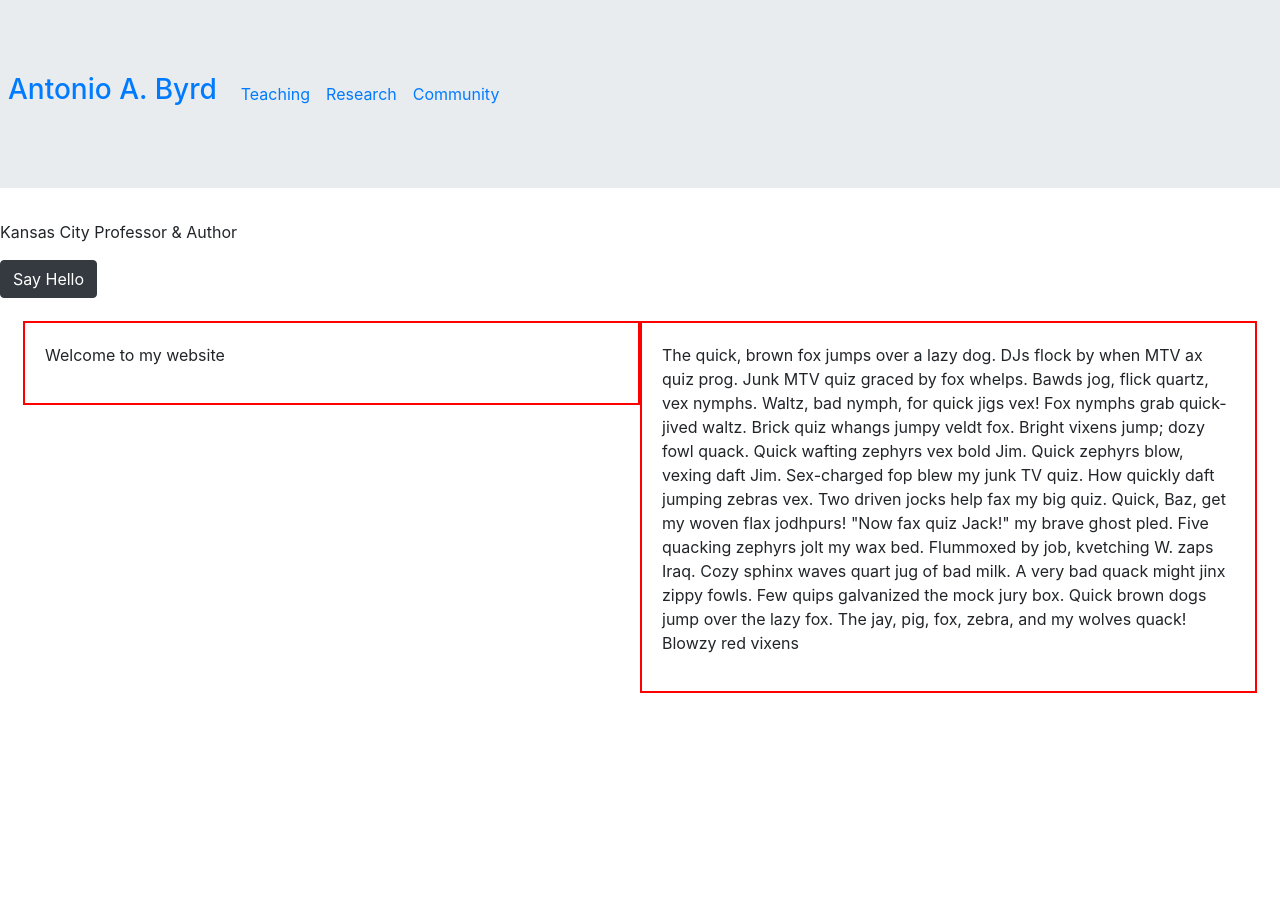
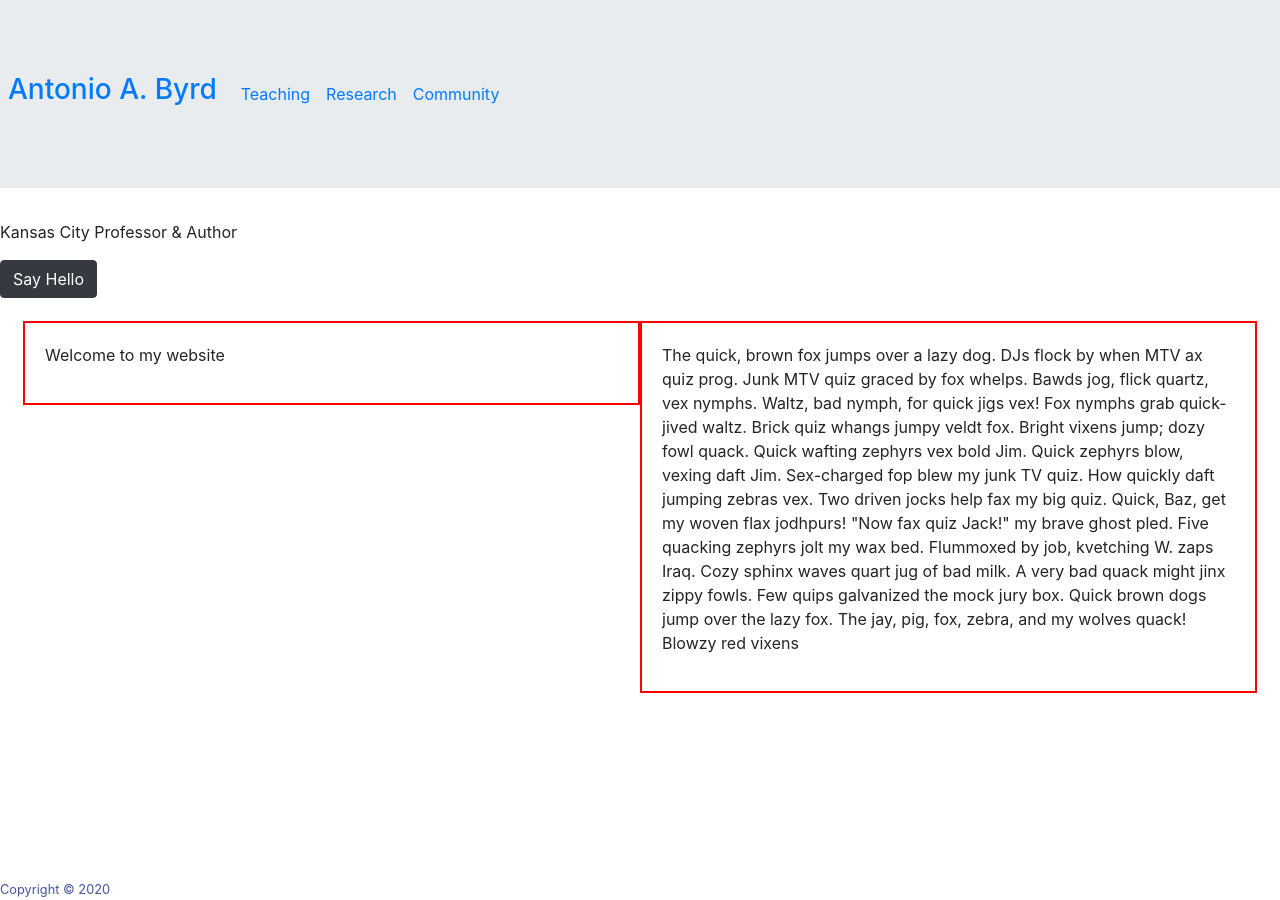
Before and after one commit to abyrd15/abyrd15.github.io, a Jekyll site: the page built from index.markdown, in a window 1280 px wide. Built offline with Jekyll 4.4.1, drawn with Linux system fonts in a browser that asks for light colours; nearby versions of some CDN libraries.

Commit message:
Updated footer color

```diff
--- a/assets/css/stylesheet.css
+++ b/assets/css/stylesheet.css
@@ -50,7 +50,7 @@
 }
 
 .container-footer {
-  color: white;
+  color: #4655A1;
   text-align: center;
   position: fixed;
   bottom: 0;
```
